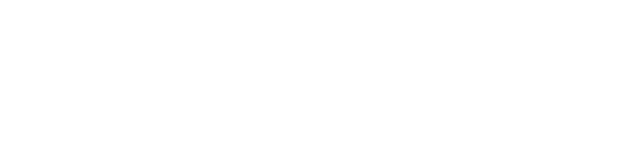
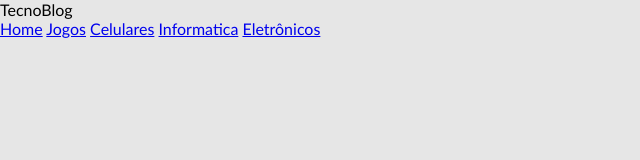
Before and after one commit to ogustavoabreu/projeto-tecnoblog-css3-intermediario, a plain HTML site: page index.html in a window 1280 px wide. Shown: the whole page, without its empty margins (0-640 px from the left). Drawn offline with Linux system fonts and the light colour scheme.

Commit message:
Construção de menus e cabeçalho

```diff
--- a/index.html
+++ b/index.html
@@ -1,11 +1,25 @@
 <!DOCTYPE html>
 <html lang="pt-br">
     <head>
-        <title>Página Inicial</title>
+        <title>Tacnoblog - O blog de tacnologia</title>
         <meta charset="utf-8">
+        <link rel="stylesheet" type="text/css" href="css/estilos.css">
     </head>
 
     <body>
 
+        <div id="area-cabecalho">
+            <div id="area-logo">
+                TecnoBlog
+            </div>
+            <div id="area-menu">
+                <a href="index.html">Home</a>
+                <a href="jogos.html">Jogos</a>
+                <a href="celulares.html">Celulares</a>
+                <a href="informatica.html">Informatica</a>
+                <a href="eletronicos.html">Eletrônicos</a>
+            </div>
+        </div>
+
     </body>
 </html>
```
